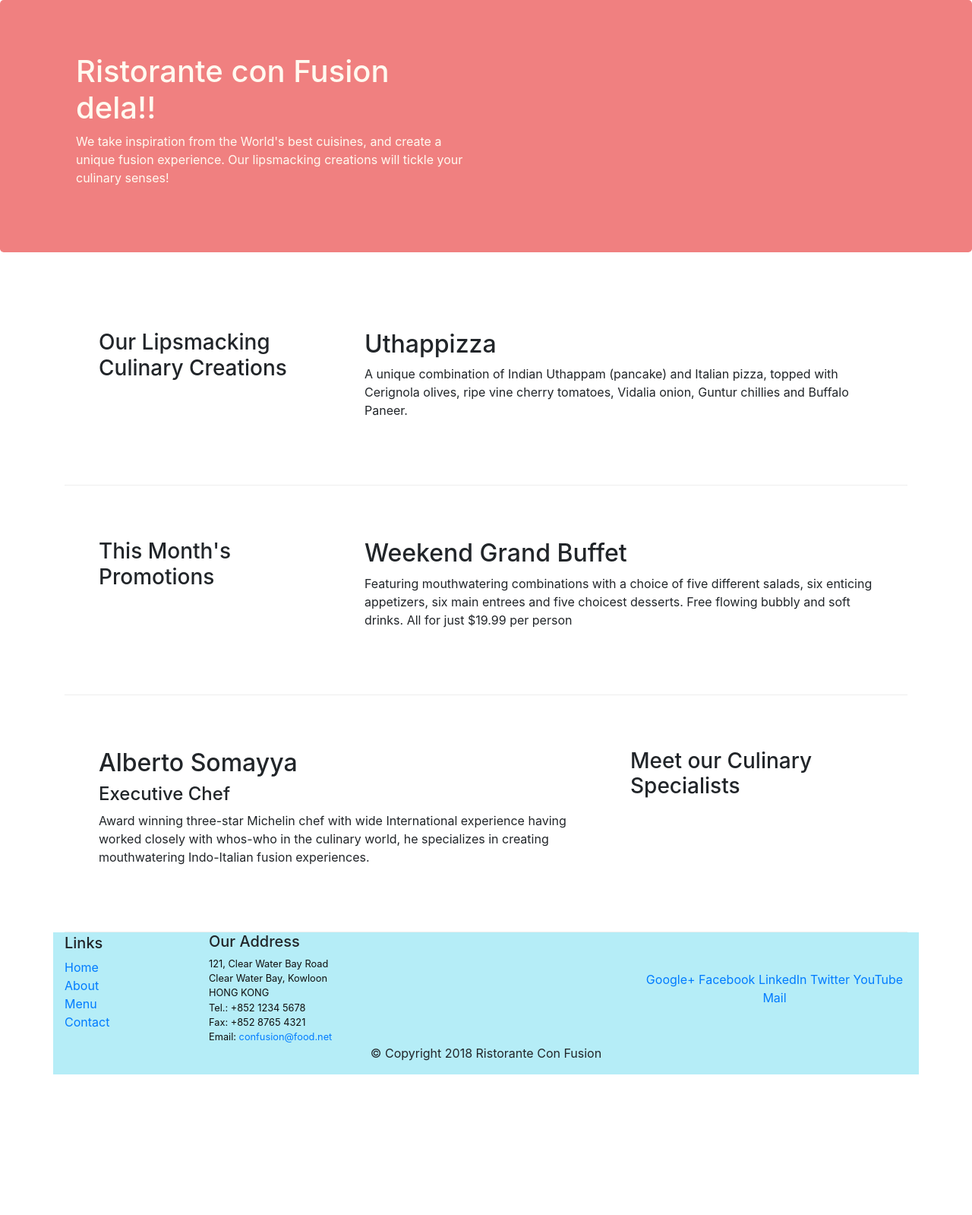
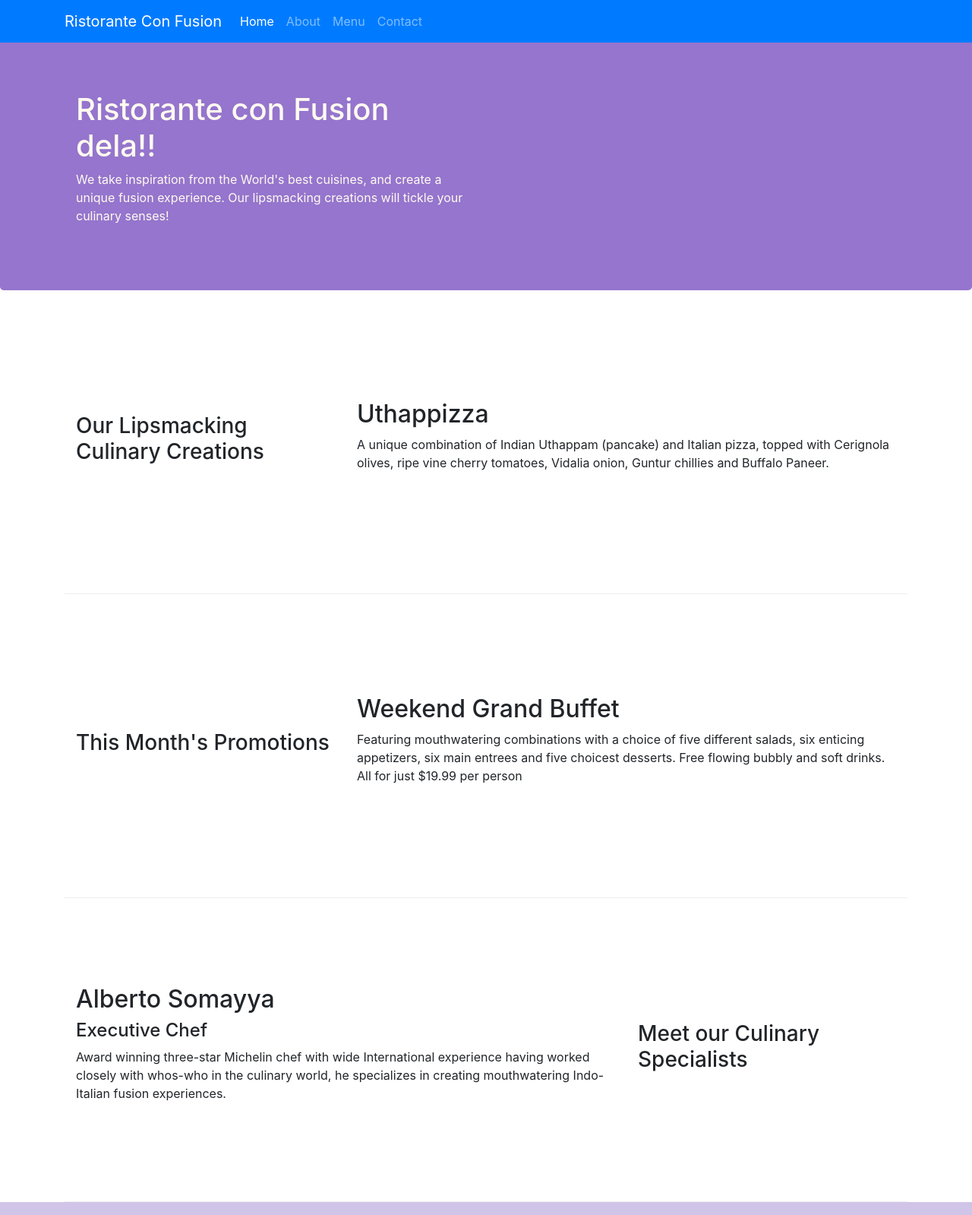
Before and after one commit to balatejabommeri/conFusion, a website: page index.html in a window 1280 px wide. Shown: the top 1599 px of the page at 76% size. Before the commit the page ends 1414 px from the top, so only its background shows below. Drawn offline with nearby package versions, Linux system fonts and the light colour scheme.

Commit message:
Navbar and Breadcrumbs

```diff
--- a/css/styles.css
+++ b/css/styles.css
@@ -7,14 +7,18 @@ padding: 0px auto;
 .row-content{
 border-bottom: 1px ridge;
 margin: 0px auto;
-padding: 70px 30px 70px 30px;
+padding: 50px 0px 50px 0px;
+min-height: 400px;
 }
-footer{
-    background-color: rgb(181, 237, 247);
+.footer{
+    background-color: #d1c4e9;
+    margin:  0px auto;
+    padding: 20px 0px 20px 0px;
 }
 .jumbotron{
     padding: 70px 30px 70px 30px;
-    background-color: lightcoral;
+    background-color: #9575cd;
+    margin: 0px auto;
     color: floralwhite;
 }
 address{
@@ -22,3 +26,11 @@ address{
     margin: 0px;
 color: #0f0f0f;
 }
+body{
+    padding:50px 0px 0px 0px;
+    z-index:0;
+}
+
+.navbar-dark {
+     background-color: #512DA8;
+}
--- a/index.html
+++ b/index.html
@@ -14,7 +14,22 @@
 </head>
 
 <body>
-
+    <nav class="navbar navbar-dark navbar-expand-sm bg-primary fixed-top">
+        <div class="container">
+         <button class="navbar-toggler" type="button" data-toggle="collapse" data-target="#Navbar">
+                <span class="navbar-toggler-icon"></span>
+        </button>
+        <a class="navbar-brand" href="#">Ristorante Con Fusion</a>
+        <div class="collapse navbar-collapse" id="Navbar">
+           <ul class="navbar-nav mr-auto">
+                    <li class="nav-item active"><a class="nav-link" href="#">Home</a></li>
+                    <li class="nav-item"><a class="nav-link" href="./aboutus.html">About</a></li>
+                    <li class="nav-item"><a class="nav-link" href="#">Menu</a></li>
+                    <li class="nav-item"><a class="nav-link" href="#">Contact</a></li>
+           </ul>
+        </div>
+        </div>
+    </nav>
     <header class="jumbotron">
         <div class="container">
             <div class="row row-header">
@@ -29,7 +44,7 @@
     </header>
 
     <div class="container">
-        <div class="row row-content justify-content-center">
+        <div class="row row-content align-items-center">
             <div class="col-12 col-sm-5 col-md-4">
                 <h3>Our Lipsmacking Culinary Creations</h3>
             </div>
@@ -40,7 +55,7 @@
         </div>
 
 
-        <div class="row row-content justify-content-center">
+        <div class="row row-content align-items-center">
             <div class="col-12 col-sm-4 col-md-4">
                 <h3>This Month's Promotions</h3>
             </div>
@@ -50,7 +65,7 @@
             </div>
         </div>
 
-        <div class="row row-content justify-content-center">
+        <div class="row row-content align-items-center">
             <div class="col-12 col-sm-5 order -sm-last col-md-4">
                 <h3>Meet our Culinary Specialists</h3>
             </div>
@@ -62,19 +77,19 @@
         </div>
     </div>
 
-    <footer class="container">
-        <div>
-            <div class="row align-items-center">
-                <div class="col-4 col-sm-2">
+    <footer class="footer">
+        <div class="container">
+            <div class="row">
+                <div class="col-4 offset-1 col-sm-2">
                     <h5>Links</h5>
                     <ul class="list-unstyled">
                         <li><a href="#">Home</a></li>
-                        <li><a href="#">About</a></li>
+                        <li><a href="./aboutus.html">About</a></li>
                         <li><a href="#">Menu</a></li>
                         <li><a href="#">Contact</a></li>
                     </ul>
                 </div>
-                <div class="col-7 col-sm-6">
+                <div class="col-7 col-sm-5">
                     <h5>Our Address</h5>
                     <address>
 		              121, Clear Water Bay Road<br>
@@ -85,7 +100,7 @@
 		              Email: <a href="mailto:confusion@food.net">confusion@food.net</a>
 		           </address>
                 </div>
-                <div class="col-12 col-sm-4">
+                <div class="col-12 col-sm-4 align-self-center">
                     <div class="text-center">
                         <a href="http://google.com/+">Google+</a>
                         <a href="http://www.facebook.com/profile.php?id=">Facebook</a>
```
Also changed, not shown: aboutus.html (added, +133 -0 lines).
